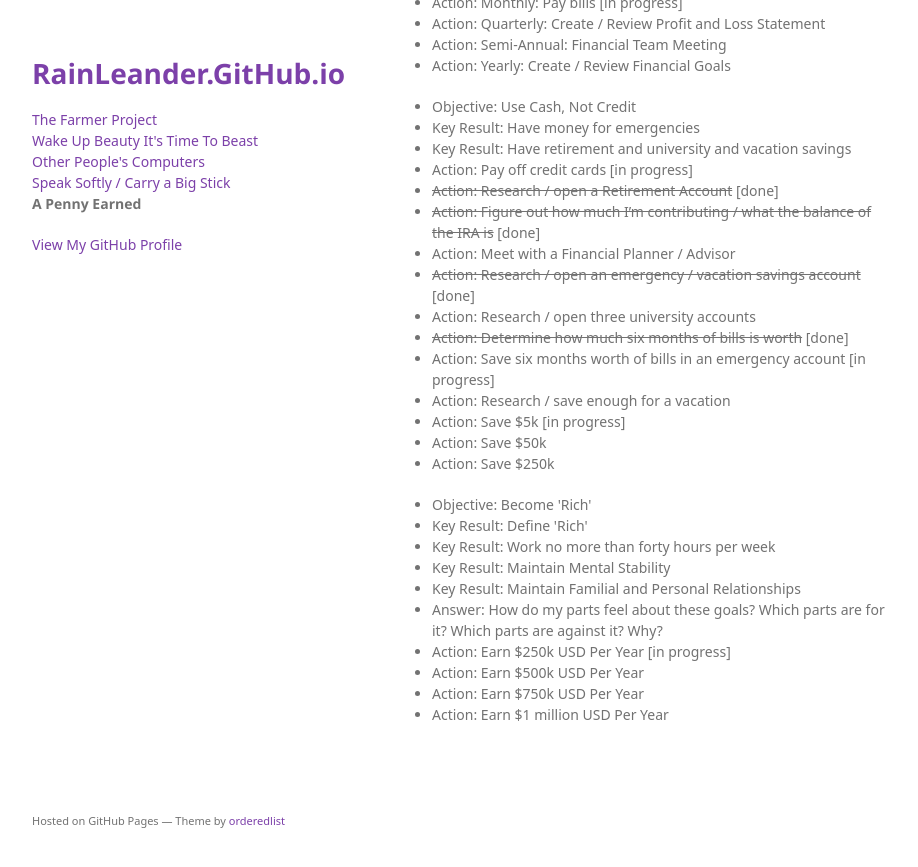
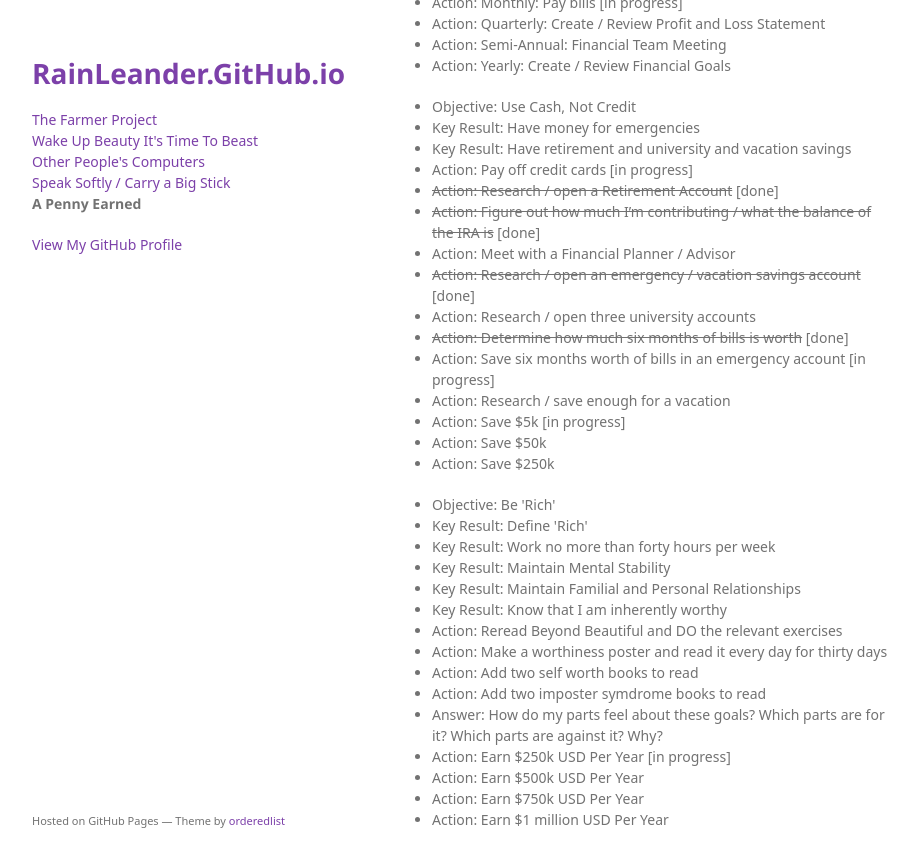
Before and after one commit to rainleander/rainleander.github.io, a Jekyll site: the page a-penny-earned.html, which Jekyll copies as it is, in a window 1280 px wide and 900 px high, scrolled down 1446 px. Shown: the top 867 px of the window, without its empty margins (178-1096 px from the left). Built offline with Jekyll 4.4.1, drawn with Linux system fonts in a browser that asks for light colours; some web fonts are replaced.

Commit message:
Update a-penny-earned.html

```diff
--- a/a-penny-earned.html
+++ b/a-penny-earned.html
@@ -90,11 +90,16 @@
         <li>Action: Save $50k</li>
         <li>Action: Save $250k</li></ul>
 
-        <ul><li>Objective: Become 'Rich'</li>
+        <ul><li>Objective: Be 'Rich'</li>
           <li>Key Result: Define 'Rich'</li>
           <li>Key Result: Work no more than forty hours per week</li>
           <li>Key Result: Maintain Mental Stability</li>
           <li>Key Result: Maintain Familial and Personal Relationships</li>
+          <li>Key Result: Know that I am inherently worthy</li>
+          <li>Action: Reread Beyond Beautiful and DO the relevant exercises</li>
+          <li>Action: Make a worthiness poster and read it every day for thirty days</li>
+          <li>Action: Add two self worth books to read</li>
+          <li>Action: Add two imposter symdrome books to read</li>
           <li>Answer: How do my parts feel about these goals? Which parts are for it? Which parts are against it? Why?</li>
           <li>Action: Earn $250k USD Per Year [in progress]</li>
           <li>Action: Earn $500k USD Per Year</li>
```
